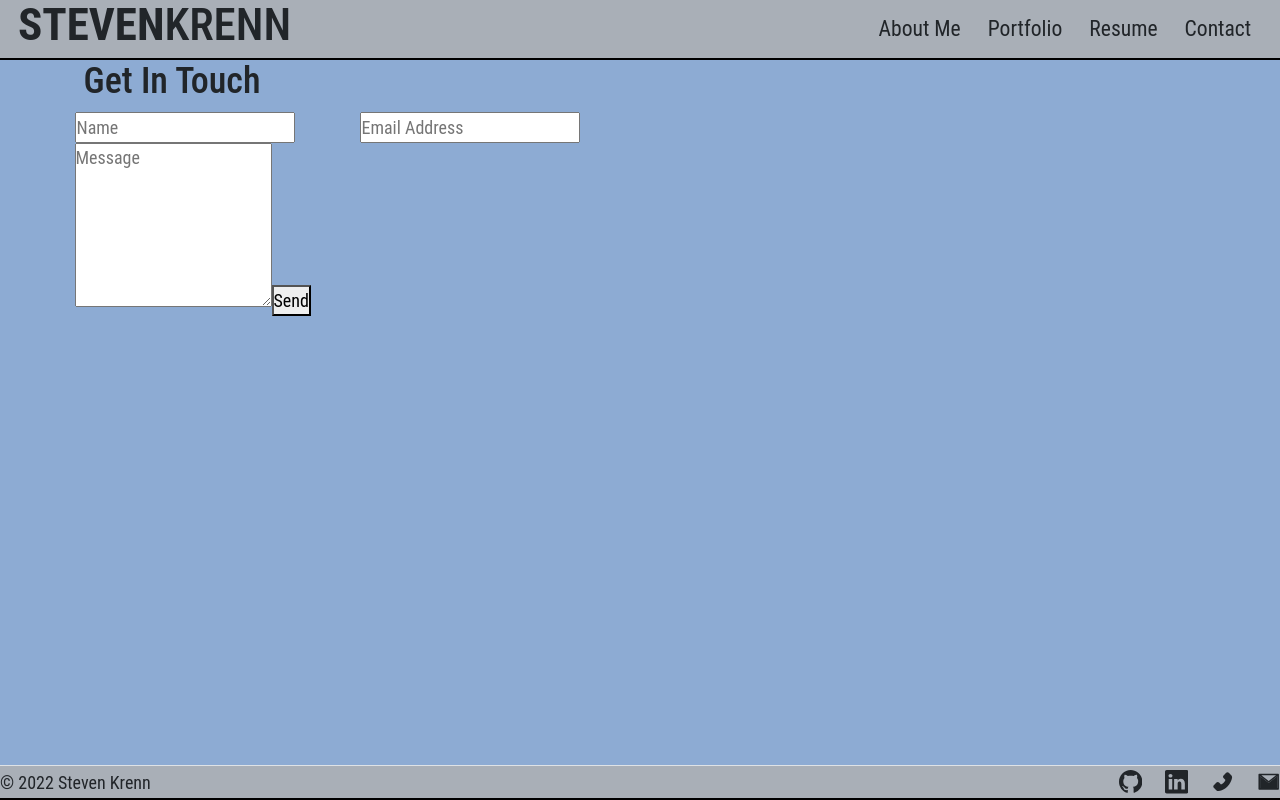
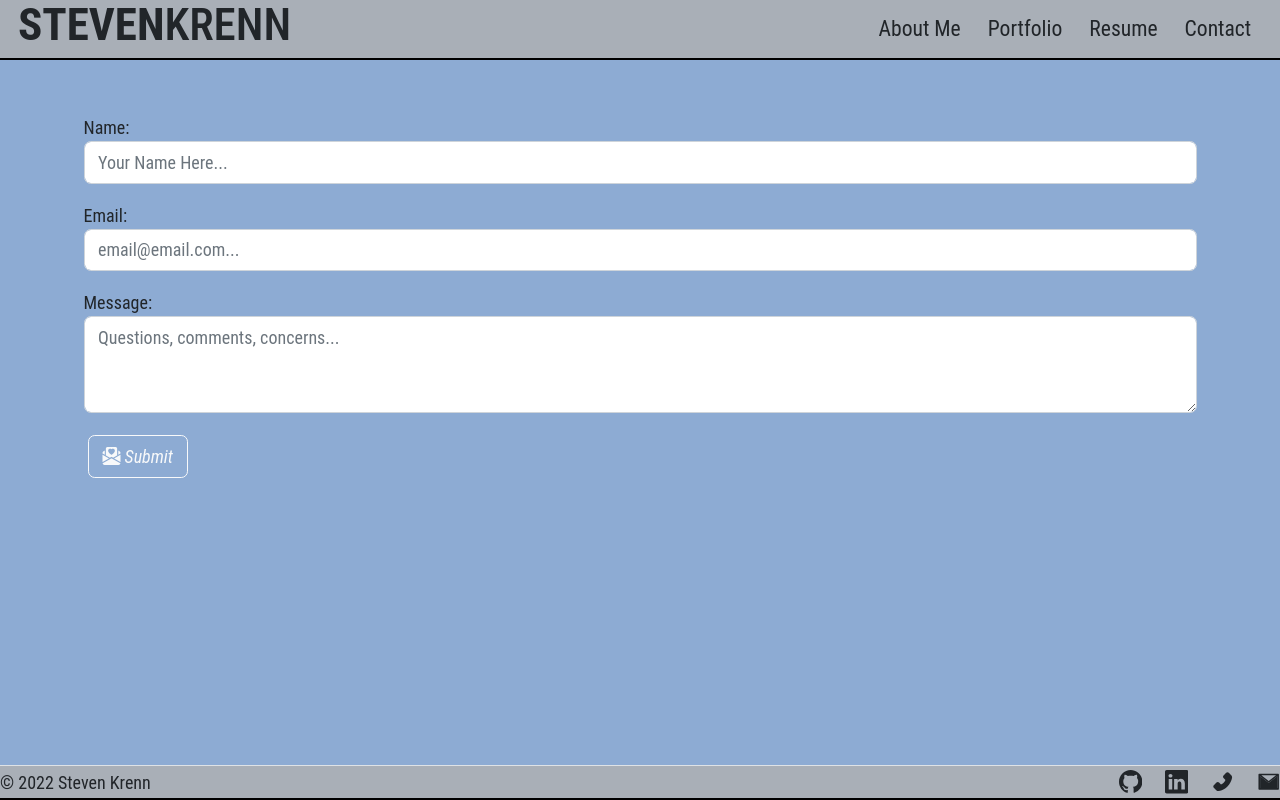
Before and after one commit to Krenbot/react-portfolio, a React (Create React App) app: page / in a window 1280 px wide. Both pictures are taken after a click on the link "Contact". Built offline with nearby package versions, Linux system fonts and the light colour scheme.

Commit message:
skeleton contact form working

```diff
--- a/src/pages/Contactme.jsx
+++ b/src/pages/Contactme.jsx
@@ -1,8 +1,6 @@
 import React, { useState } from 'react';
-import { Container, Row, Col } from "react-bootstrap"
-import { validateEmail } from '../utils/helpers';
 
-function Contactme() {
+function Contact() {
     const [formState, setFormState] = useState({
         name: '',
         email: '',
@@ -12,83 +10,56 @@ function Contactme() {
     const [errorMessage, setErrorMessage] = useState('');
     const { name, email, message } = formState;
 
-    const handleSubmit = (e) => {
-        e.preventDefault();
-        if (!errorMessage) {
-            console.log('Submit Form', formState);
-        }
-    };
+    // const handleSubmit = (e) => {
+    //     e.preventDefault();
+    //     if (!errorMessage) {
+    //         console.log('Submit Form', formState);
+    //     }
+    // };
 
-    const onFormUpdate = (e) => {
-        if (e.target.name === 'email') {
-            const isValid = validateEmail(e.target.value);
-            if (!isValid) {
-                setErrorMessage('Your email is invalid.');
-            } else {
-                setErrorMessage('');
-            }
-        } else {
-            if (!e.target.value.length) {
-                setErrorMessage(`${e.target.name} is required.`);
-            } else {
-                setErrorMessage('');
-            }
-        }
-        if (!errorMessage) {
-            setFormState({ ...formState, [e.target.name]: e.target.value });
-            console.log('Handle Form', formState);
-        }
-    };
+    // const onFormUpdate = (e) => {
+    //     if (e.target.name === 'email') {
+    //         const isValid = validateEmail(e.target.value);
+    //         if (!isValid) {
+    //             setErrorMessage('Your email is invalid.');
+    //         } else {
+    //             setErrorMessage('');
+    //         }
+    //     } else {
+    //         if (!e.target.value.length) {
+    //             setErrorMessage(`${e.target.name} is required.`);
+    //         } else {
+    //             setErrorMessage('');
+    //         }
+    //     }
+    //     if (!errorMessage) {
+    //         setFormState({ ...formState, [e.target.name]: e.target.value });
+    //         console.log('Handle Form', formState);
+    //     }
+    // };
 
     return (
-        <section className="contact" id="connect">
-            <Container>
-                <Row className="align-items-center">
-                    <Col size={12} md={6}>
-
-                        <div>
-                            <h2>Get In Touch</h2>
-                            <form onSubmit={handleSubmit}>
-                                <Row>
-                                    <Col size={12} sm={6} className="px-1">
-                                        <input
-                                            type="text"
-                                            placeholder="Name"
-                                            name="name"
-                                            defaultValue={name}
-                                            onBlur={onFormUpdate} />
-                                    </Col>
-                                    <Col size={12} sm={6} className="px-1">
-                                        <input
-                                            type="email"
-                                            placeholder="Email Address"
-                                            name="email"
-                                            defaultValue={email}
-                                            onBlur={onFormUpdate} />
-                                    </Col>
-                                    <Col size={12} className="px-1">
-                                        <textarea
-                                            rows="6"
-                                            placeholder="Message"
-                                            name="message"
-                                            defaultValue={message}
-                                            onBlur={onFormUpdate}>
-                                        </textarea>
-                                        {errorMessage && (
-                                            <div>
-                                                <p className="error-text">{errorMessage}</p>
-                                            </div>
-                                        )}
-                                        <button type="submit"><span>Send</span></button>
-                                    </Col>
-                                </Row>
-                            </form>
-                        </div>
-                    </Col>
-                </Row>
-            </Container>
-        </section>
+        <div className="container pt-5">
+            <div className="mb-3">
+                <label className="form-label"></label>
+                Name:
+                <input type="email" className="form-control" id="exampleFormControlInput1" placeholder="Your Name Here..." />
+            </div>
+            <div className="mb-3">
+                <label className="form-label"></label>
+                Email:
+                <input type="email" className="form-control" id="exampleFormControlInput1" placeholder="email@email.com..." />
+            </div>
+            <div className="mb-3">
+                <label className="form-label"></label>
+                Message:
+                <textarea className="form-control" placeholder="Questions, comments, concerns..." id="exampleFormControlTextarea1" rows="3"></textarea>
+            </div>
+            <button className="text-center btn btn-outline-light btn-floating m-1">
+                <i className="bi bi-envelope-paper-heart-fill"> Submit</i>
+            </button>
+        </div>
     );
 }
 
-export default Contactme;
+export default Contact;
```
